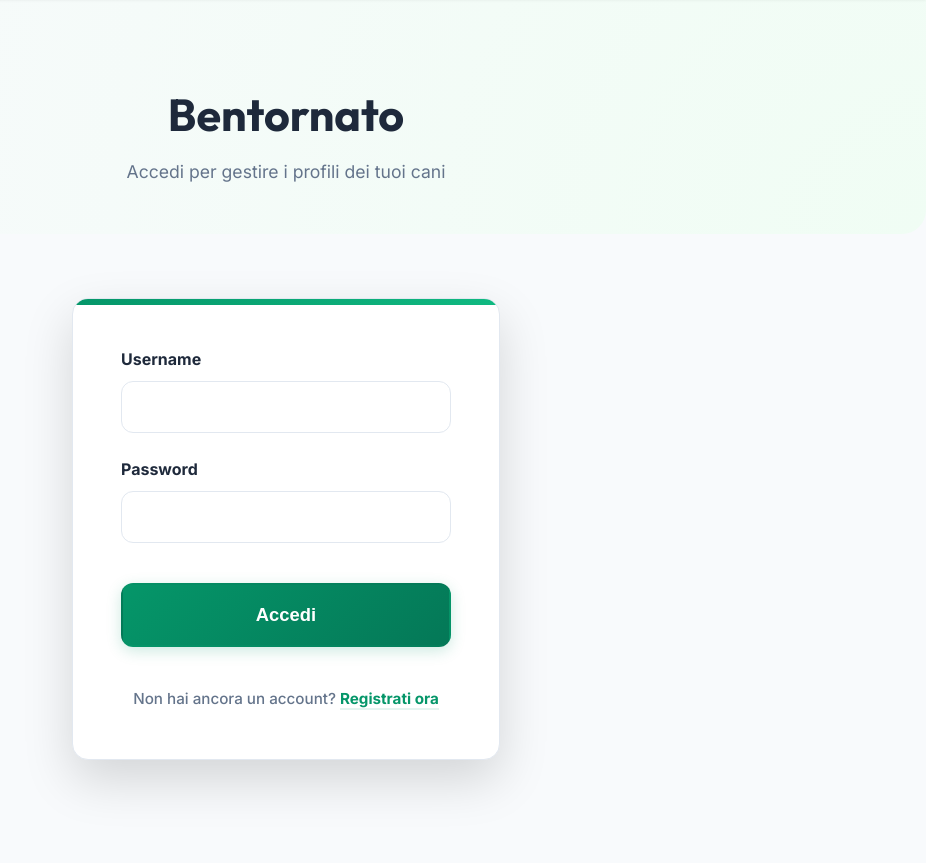
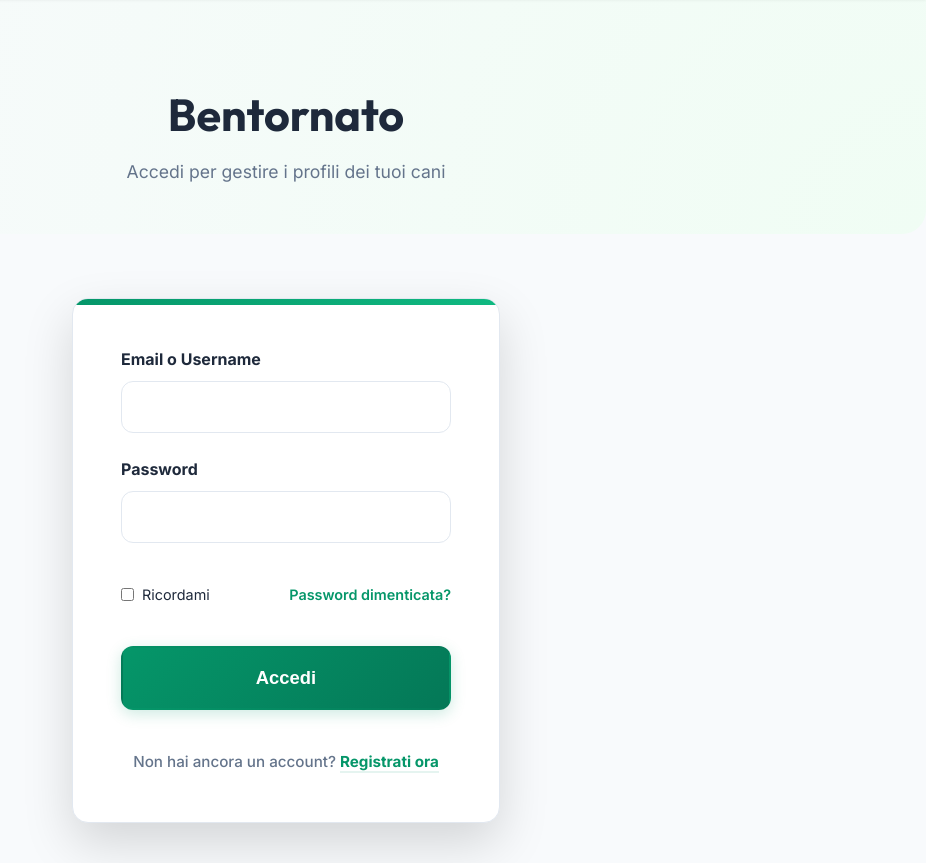
Before and after one commit to ballales1984-wq/vivere-con-il-cane, a Django app: template templates/registration/login.html in a window 1280 px wide. Shown: the part 124-987 px from the top of the page, without its empty margins (354-1280 px from the left). Run offline with Django 5.2, Linux system fonts and the light colour scheme; the template is opened without the code that fills it, so the values that code supplies are empty, except form fields; tables that the repository leaves empty hold one stand-in row (values such as "Sample post"); form fields are guessed from the names that the template uses; parts of the project's set-up code (start-up, migrations or seed data) failed here and were passed over.

Commit message:
fix: correct LOGIN_URL setting and fix registration/login.html template
- Add LOGIN_URL = 'account_login' to settings.py (was missing, Django default pointed to non-localized /accounts/login/)
- Fix registration/login.html:
  - Change field name from 'username' to 'login' (required by allauth LoginForm)
  - Change label to 'Email o Username'
  - Add 'Ricordami' checkbox and 'Password dimenticata?' link (were missing)

```diff
--- a/config/settings.py
+++ b/config/settings.py
@@ -402,3 +402,4 @@ MEDIA_ROOT = BASE_DIR / "media"
 
 LOGIN_REDIRECT_URL = "dog_profile:dashboard"
 LOGOUT_REDIRECT_URL = "home"
+LOGIN_URL = "account_login"
--- a/templates/registration/login.html
+++ b/templates/registration/login.html
@@ -22,14 +22,22 @@
             </div>
             {% endif %}
 
-            <div style="margin-bottom: 1.5rem;">
-                <label for="id_username" style="display: block; margin-bottom: 0.5rem; font-weight: 700; color: var(--secondary);">Username</label>
-                <input type="text" name="username" id="id_username" autocomplete="username" required style="width: 100%; padding: 1rem; border: 1px solid var(--border); border-radius: var(--radius-md); font-size: 1rem; transition: var(--transition);">
+<div style="margin-bottom: 1.5rem;">
+                <label for="id_login" style="display: block; margin-bottom: 0.5rem; font-weight: 700; color: var(--secondary);">Email o Username</label>
+                <input type="text" name="login" id="id_login" autocomplete="username" required style="width: 100%; padding: 1rem; border: 1px solid var(--border); border-radius: var(--radius-md); font-size: 1rem; transition: var(--transition);">
             </div>
 
             <div style="margin-bottom: 2.5rem;">
                 <label for="id_password" style="display: block; margin-bottom: 0.5rem; font-weight: 700; color: var(--secondary);">Password</label>
                 <input type="password" name="password" id="id_password" autocomplete="current-password" required style="width: 100%; padding: 1rem; border: 1px solid var(--border); border-radius: var(--radius-md); font-size: 1rem; transition: var(--transition);">
+            </div>
+
+            <div style="display: flex; justify-content: space-between; align-items: center; margin-bottom: 2.5rem; font-size: 0.9rem;">
+                <label style="display: flex; align-items: center; gap: 0.5rem; cursor: pointer;">
+                    {{ form.remember }}
+                    <span>{% trans "Ricordami" %}</span>
+                </label>
+                <a href="{% url 'account_reset_password' %}" style="color: var(--primary); font-weight: 600; text-decoration: none;">{% trans "Password dimenticata?" %}</a>
             </div>
 
             <button type="submit" class="btn btn-primary" style="width: 100%; padding: 1.2rem; font-size: 1.15rem; border-radius: 12px; box-shadow: 0 4px 15px rgba(5, 150, 105, 0.2);">{% trans "Accedi" %}</button>
```
